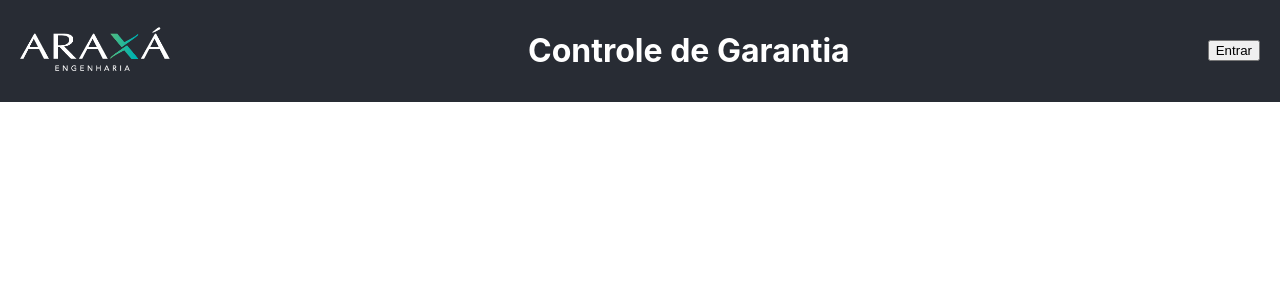
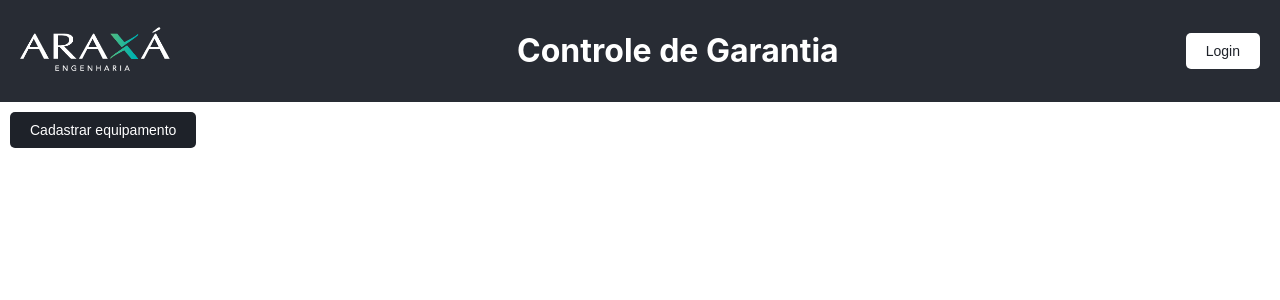
Before and after one commit to JessMotta/controleGarantia_front, a React (Create React App) app: page / in a window 1280 px wide. Shown: the top 300 px of the page. Built offline with nearby package versions, Linux system fonts and the light colour scheme.

Commit message:
structure header

```diff
--- a/src/App.css
+++ b/src/App.css
@@ -3,14 +3,14 @@
   height: 100vh;
 }
 
-.App-header {
-  background-color: #282c34;
-  display:flex;
-  justify-content: space-between;
-  align-items: center;
+
+.button{
+  margin: 10px;
   padding: 10px 20px;
-
-  h1 {
-    color: white;
-  }
+  border-radius:5px;
+  font-size: 14px;
+  cursor: pointer;
+  border: none;
+  background-color: #1e2229;
+  color: white;
 }
--- a/src/App.js
+++ b/src/App.js
@@ -1,13 +1,14 @@
 import './App.css';
-import Logo from './components/logo';
+import Header from './components/Header';
+
+
 function App() {
   return (
     <div className='App'>
-      <header className='App-header'>
-          <Logo></Logo>
-          <h1>Controle de Garantia</h1>
-          <button>Entrar</button>
-      </header>
+      <Header/>
+      <div>
+        <button className='button'>Cadastrar equipamento</button>
+      </div>
     </div>
   );
 }
--- /dev/null
+++ b/src/components/Header/index.js
@@ -0,0 +1,13 @@
+import './style.css';
+import Logo from '../../components/Logo'
+function Header(){
+    return (
+        <header className='App-header'>
+        <Logo/>
+        <h1>Controle de Garantia</h1>
+        <button className='button-login'>Login</button>
+    </header>
+    )
+}
+
+export default Header;
--- /dev/null
+++ b/src/components/Header/style.css
@@ -0,0 +1,20 @@
+.App-header {
+    background-color: #282c34;
+    display:flex;
+    justify-content: space-between;
+    align-items: center;
+    padding: 10px 20px;
+
+    h1 {
+      color: white;
+    }
+  }
+.button-login{
+    padding: 10px 20px;
+    border-radius:5px;
+    font-size: 14px;
+    cursor: pointer;
+    border: none;
+    background-color: white;
+    color: #1e2229;
+  }
```
Also changed, not shown: src/components/Table/index.js (added), src/components/Table/style.css (added).
